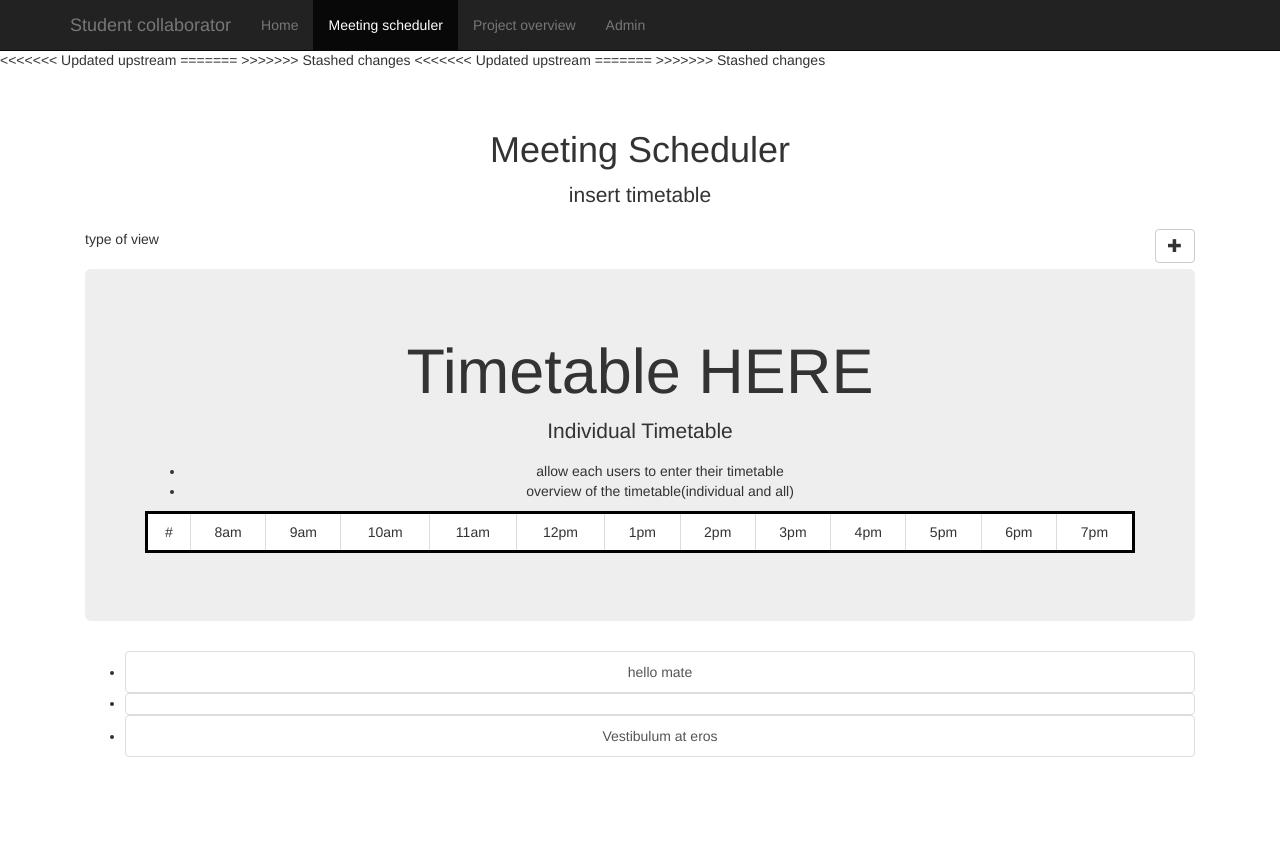
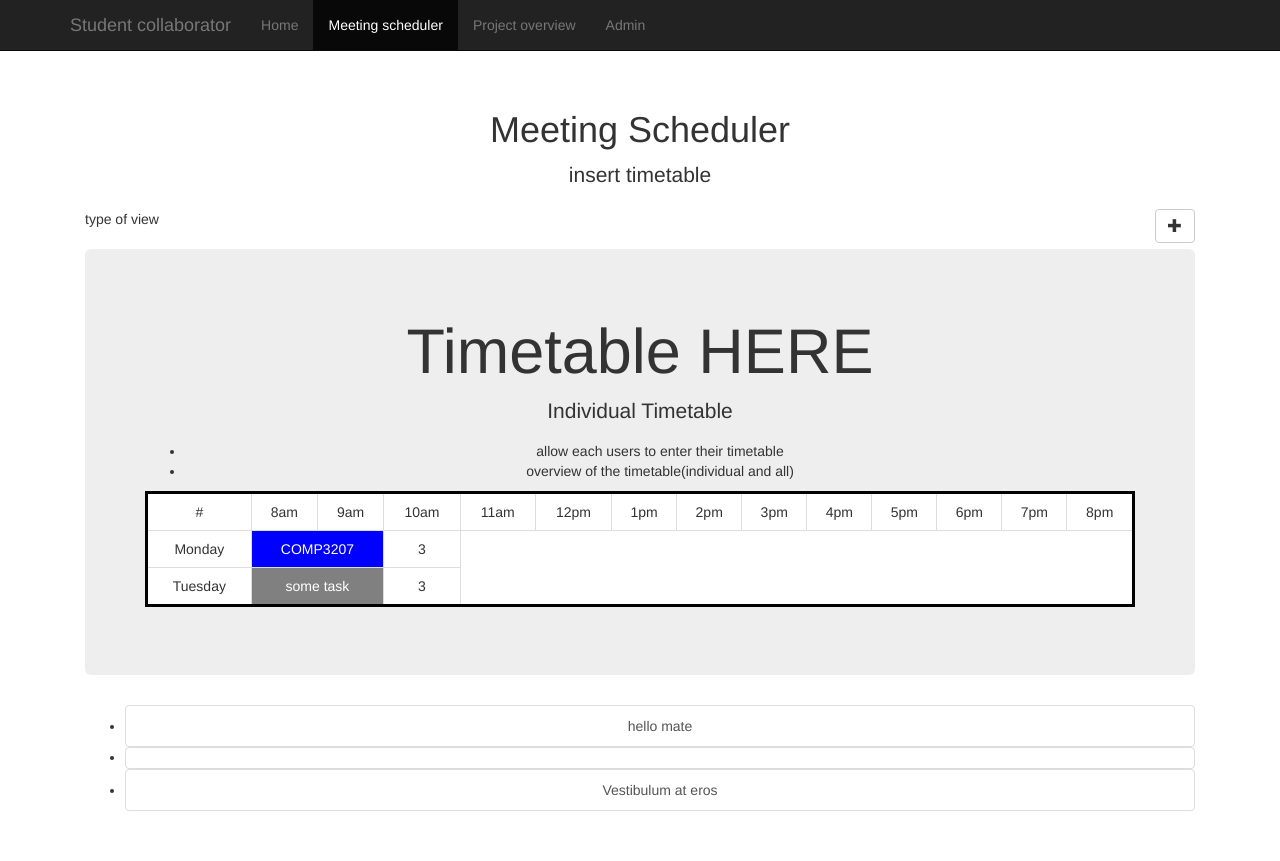
Before and after one commit to Richard-Swingler/uni-workz, a Django app: page /timetable/ in a window 1280 px wide. Before the commit the page ends 757 px from the top, so only its background shows below. Run offline with Django 3.2, Linux system fonts and the light colour scheme; data that the repository does not hold is empty; parts of the project's set-up code (start-up, migrations or seed data) failed here and were passed over; some libraries are stand-ins or nearby versions.

Commit message:
attempting to fix your broken code AARON!!!
 - Applies to meeting scheduler

```diff
--- a/static/js/timetable_manager.js
+++ /dev/null
@@ -1,19 +0,0 @@
-var timetableManager = angular.module('timetable_manager', []).config(function($httpProvider, $interpolateProvider) {
-   $httpProvider.defaults.headers.common['X-Requested-With'] = 'XMLHttpRequest';
-   $interpolateProvider.startSymbol('{$');
-   $interpolateProvider.endSymbol('$}');
-});
-
-
-timetableManager.controller('timetable_manager_ctrl', function($scope, $http) {
-	$scope.initialize = function(data){
-		$scope.aaa = data;
-	};
-	$scope.loadItems = function(){
-		$http.get('/api/v1/timetable/').then(function(response){
-			$scope.items = response.data;
-		});
-	};
-
-	$scope.loadItems();
-});
--- a/templates/timetable/meetingScheduler.html
+++ b/templates/timetable/meetingScheduler.html
@@ -1,9 +1,5 @@
 <!DOCTYPE html>
-<<<<<<< Updated upstream
 <html ng-app='timetable' lang="en">
-=======
-<html ng-app='timetable_manager' lang="en" >
->>>>>>> Stashed changes
   <head>
     <meta name="description" content="">
     <meta name="author" content="">
@@ -16,20 +12,10 @@
     <link rel="stylesheet" href="../../static/css/jquery-ui.css" />
     <script src="../../static/js/jquery-1.11.1.min.js"></script>
     <script src="../../static/js/jquery-ui.js"></script>
-<<<<<<< Updated upstream
     <script src="../../static/js/timetable.js"></script>
   </head>
 
   <body  ng-controller="timetable_ctrl">
-=======
-
-    <script src="{{ STATIC_URL }}js/angular.min.js" type="text/javascript"></script>
-    <!-- Timetable Controller -->
-    <script src="{{ STATIC_URL }}js/timetable_manager.js"></script>
-  </head>
-
-  <body ng-controller="timetable_manager_ctrl">
->>>>>>> Stashed changes
 
     <div class="navbar navbar-inverse navbar-fixed-top" role="navigation">
       <div class="container">
@@ -95,25 +81,29 @@
               <td>5pm</td>
               <td>6pm</td>
               <td>7pm</td>
-              <td ng-repeat='item in items'>8pm {$ item.name $} </td>
+              <td>8pm</td>
             </tr>
 
           <script>
 
             //for (var i=0; i<7; i++){
-              document.write("<tr ng-repeat='item in items'>");
+              document.write("<tr>");
                 document.write("<td class='tbody'>Monday</td>");
-
-                //check the if it is monday
-                //check the time
-                document.write("<td class='tbody' colspan=2 style='background-color: blue; color: white;'> {$ item.description $} </td>");
+                document.write("<td class='tbody' colspan=2 style='background-color: blue; color: white;'>COMP3207</td>");
                 document.write("<td class='tbody'>3</td>");
               document.write("</tr>");
             //}
 
+              document.write("<tr>");
+                document.write("<td class='tbody'>Tuesday</td>");
+                document.write("<td class='tbody' colspan=2 style='background-color: gray; color: white;'>some task</td>");
+                document.write("<td class='tbody'>3</td>");
+              document.write("</tr>");
+
           </script>
 
           </table>
+
 
           <!-- changes end -->
         </div>
--- a/timetable/models.py
+++ b/timetable/models.py
@@ -4,6 +4,6 @@ from django.contrib.auth.models import User
 class TimetableItem(models.Model):
     name = models.CharField(max_length=200)
     description = models.TextField()
-    userId = models.ForeignKey(User, null=true)
-    startDate = models.DateTimeField()
-    endDate = models.DateTimeField()
+    user = models.ForeignKey(User, null=True)
+    startTime = models.DateTimeField()
+    endTime = models.DateTimeField()
--- a/timetable/serializers.py
+++ b/timetable/serializers.py
@@ -4,4 +4,4 @@ from rest_framework import serializers
 class TimetableItemSerializer(serializers.ModelSerializer):
   class Meta:
     model = TimetableItem
-    fields = ('id', 'name', 'description', 'user', 'startDate', 'endDate')
+    fields = ('id', 'name', 'description', 'user', 'startTime', 'endTime')
```
